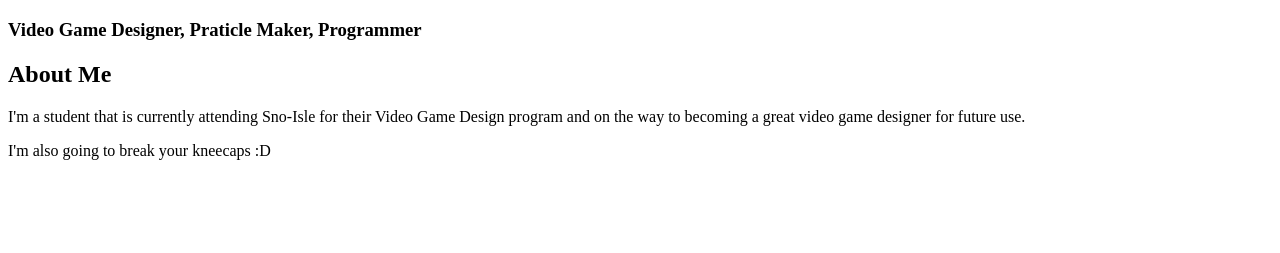
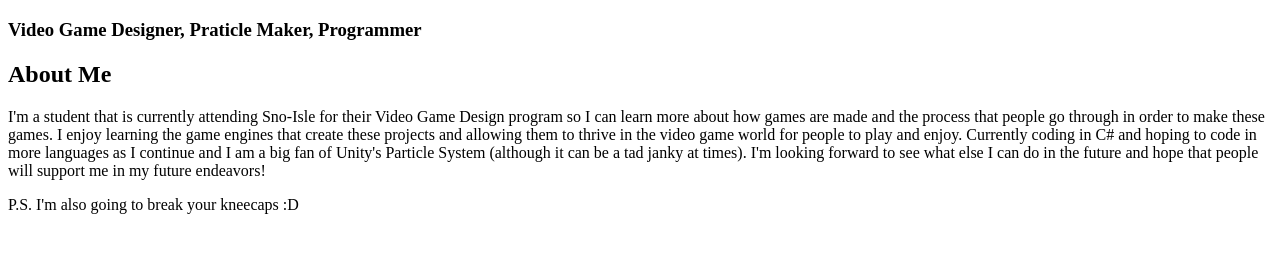
Before and after one commit to JayToChung/Portfolio, a plain HTML site: page index.html in a window 1280 px wide. Shown: the part 61-314 px from the top of the page. Drawn offline with Linux system fonts and the light colour scheme.

Commit message:
Update index.html

```diff
--- a/index.html
+++ b/index.html
@@ -7,7 +7,10 @@
   <h1>Jay Chung</h1>
   <h3>Video Game Designer, Praticle Maker, Programmer</h3>
   <h2>About Me</h2>
-  <p>I'm a student that is currently attending Sno-Isle for their Video Game Design program and on the way to becoming a great video game designer for future use.</p>
-  <p>I'm also going to break your kneecaps :D</p>
+  <p>I'm a student that is currently attending Sno-Isle for their Video Game Design program so I can learn more about how games are made and the process that people go through in order to make these games.
+  I enjoy learning the game engines that create these projects and allowing them to thrive in the video game world for people to play and enjoy.
+  Currently coding in C# and hoping to code in more languages as I continue and I am a big fan of Unity's Particle System (although it can be a tad janky at times).
+  I'm looking forward to see what else I can do in the future and hope that people will support me in my future endeavors!</p>
+  <p>P.S. I'm also going to break your kneecaps :D</p>
 </body>
 </html>
```
